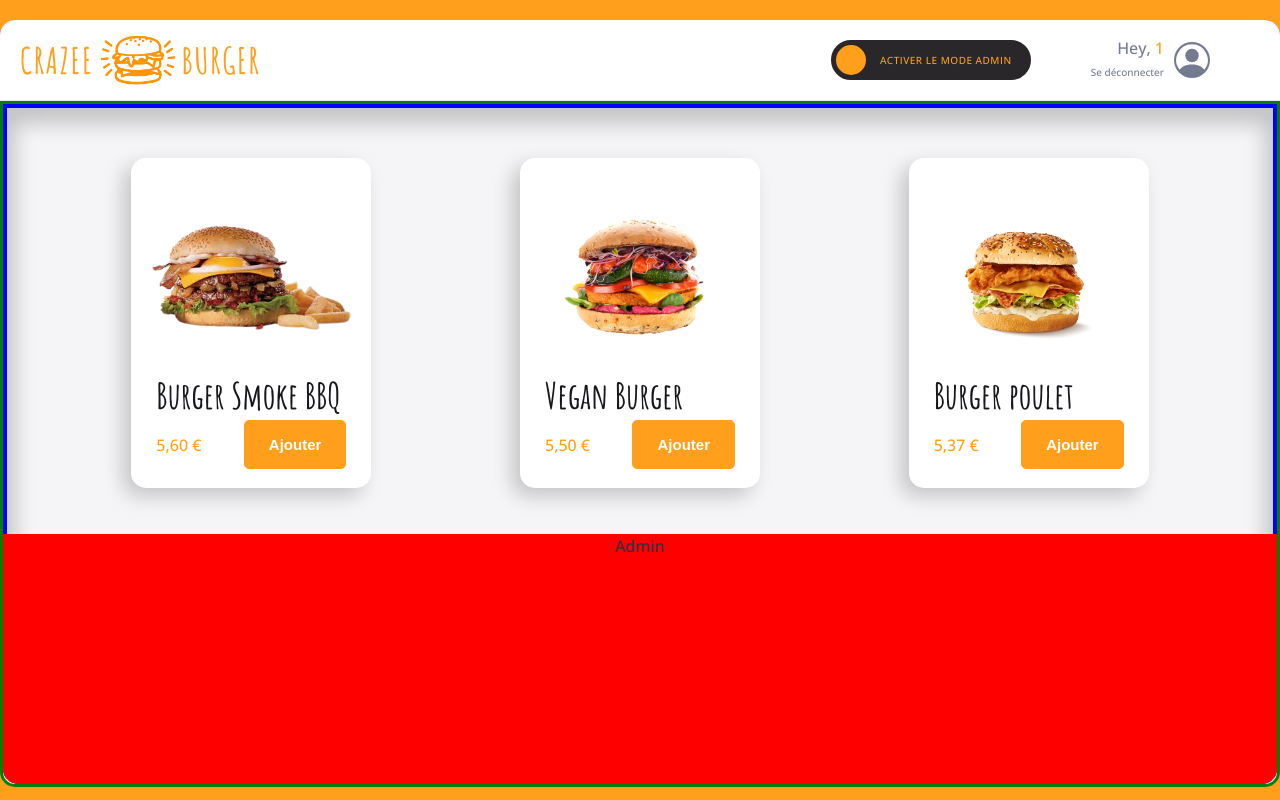
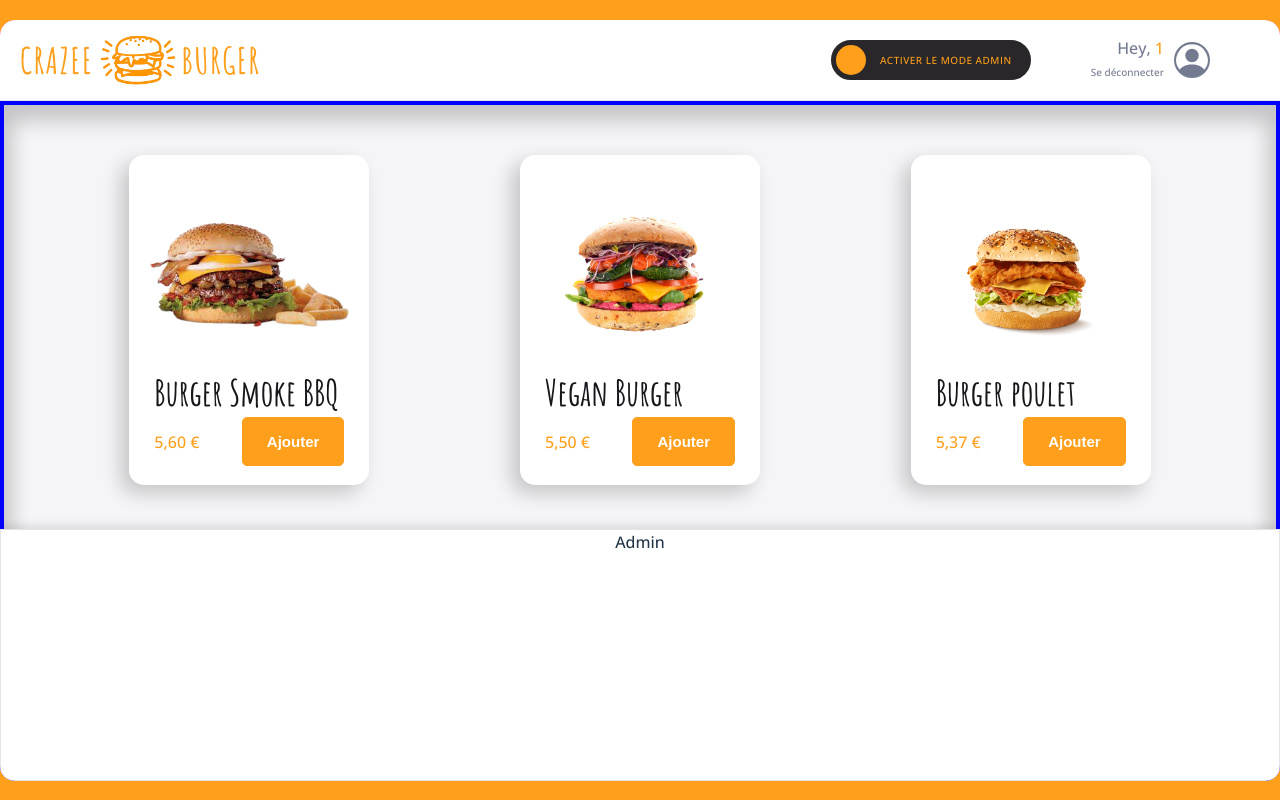
Before and after one commit to chellabisonia/crazee-burger, a React (Vite) app: page /order-page/1 in a window 1280 px wide. Built offline with nearby package versions, Linux system fonts and the light colour scheme; grey boxes are pictures that could not be loaded; the HTML template or start-up script is replaced by a standard one.

Commit message:
💄 F07: MAIN > Add Admin with style

```diff
--- /dev/null
+++ b/src/components/pages/order/Main/Admin/Admin.jsx
@@ -0,0 +1,25 @@
+import styled from 'styled-components'
+import {theme} from "../../../../../theme/index";
+
+
+export default function Admin() {
+  return (
+    <AdminStyled>Admin</AdminStyled>
+
+  )
+}
+
+
+const AdminStyled = styled.div`background: red;
+position: absolute;
+height: 250px;
+bottom: 0;
+left: 0;
+right: 0;
+
+
+background: ${theme.colors.white};
+border: 1px solid ${theme.colors.greyLight};
+box-shadow:${theme.shadows.subtle};
+
+`
--- a/src/components/pages/order/Main/Main.jsx
+++ b/src/components/pages/order/Main/Main.jsx
@@ -1,6 +1,7 @@
 import styled from "styled-components";
 import { theme } from "../../../../theme/index";
 import Menu from "./Menu";
+import Admin from "./Admin/Admin";
 
 export default function Main() {
   return (
@@ -8,17 +9,16 @@
       {/* <div className="basket">Basket</div> */}
       <div className="menu-and-admin">
         <Menu />
-        <div className="admin">Admin</div>
+        <Admin />
       </div>
     </MainStyled>
   );
 }
 
 const MainStyled = styled.div`
-  border: 3px solid green;
   background: ${theme.colors.background_white};
   /* flex: 1; // or I can also use this: height: calc(95vh - 10vh); */
-  height:calc(95vh - 10vh);
+  height: calc(95vh - 10vh);
   border-bottom-left-radius: ${theme.borderRadius.extraRound};
   border-bottom-right-radius: ${theme.borderRadius.extraRound};
   display: grid;
@@ -30,18 +30,9 @@
   } */
   .menu-and-admin {
     position: relative;
-    overflow-y:hidden ;
+    overflow-y: hidden;
     display: grid;
     border-bottom-left-radius: ${theme.borderRadius.extraRound};
     border-bottom-right-radius: ${theme.borderRadius.extraRound};
-    .admin {
-      background: red;
-      position: absolute;
-      height: 250px;
-      bottom: 0;
-      left: 0;
-      right: 0;
-
-    }
   }
 `;
```
